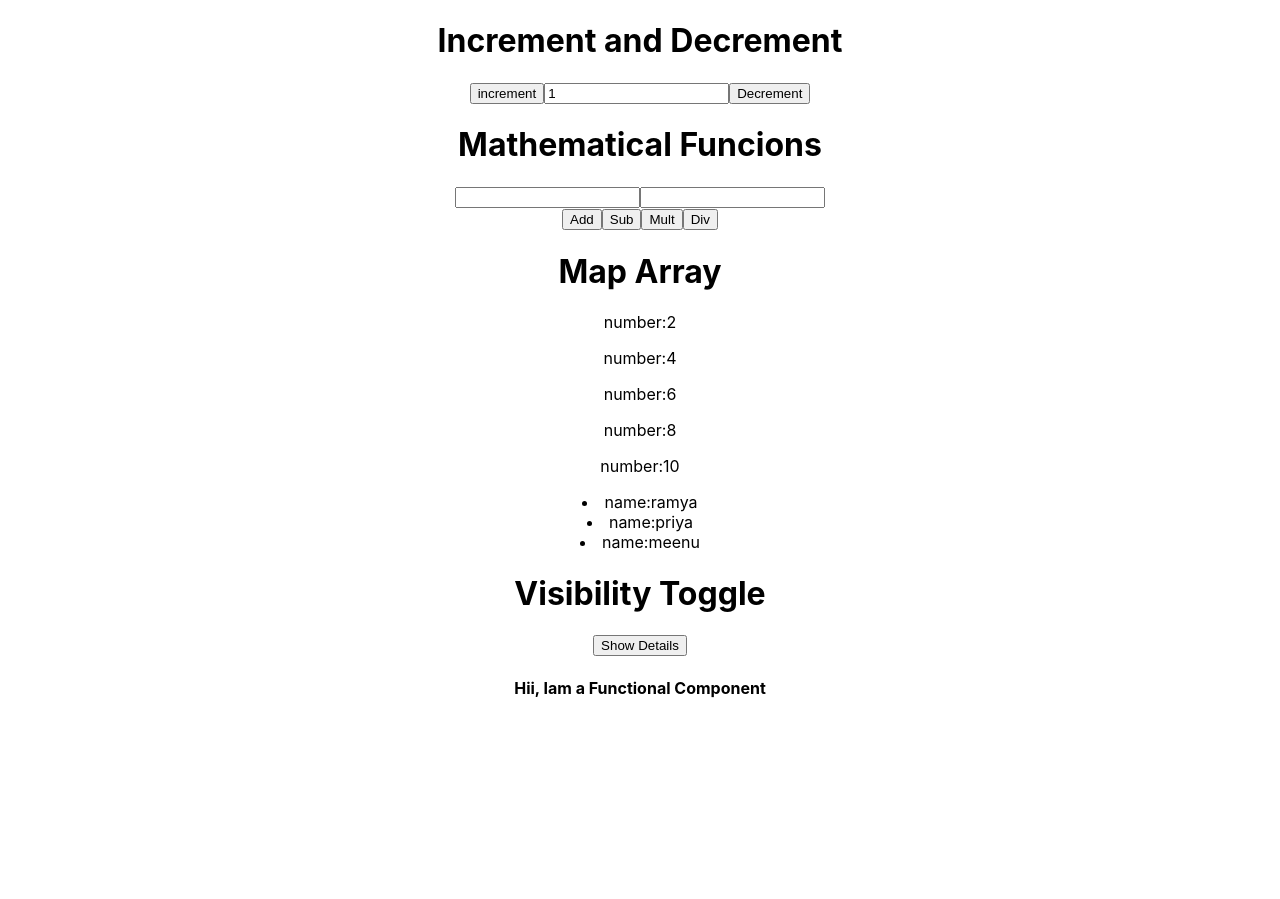
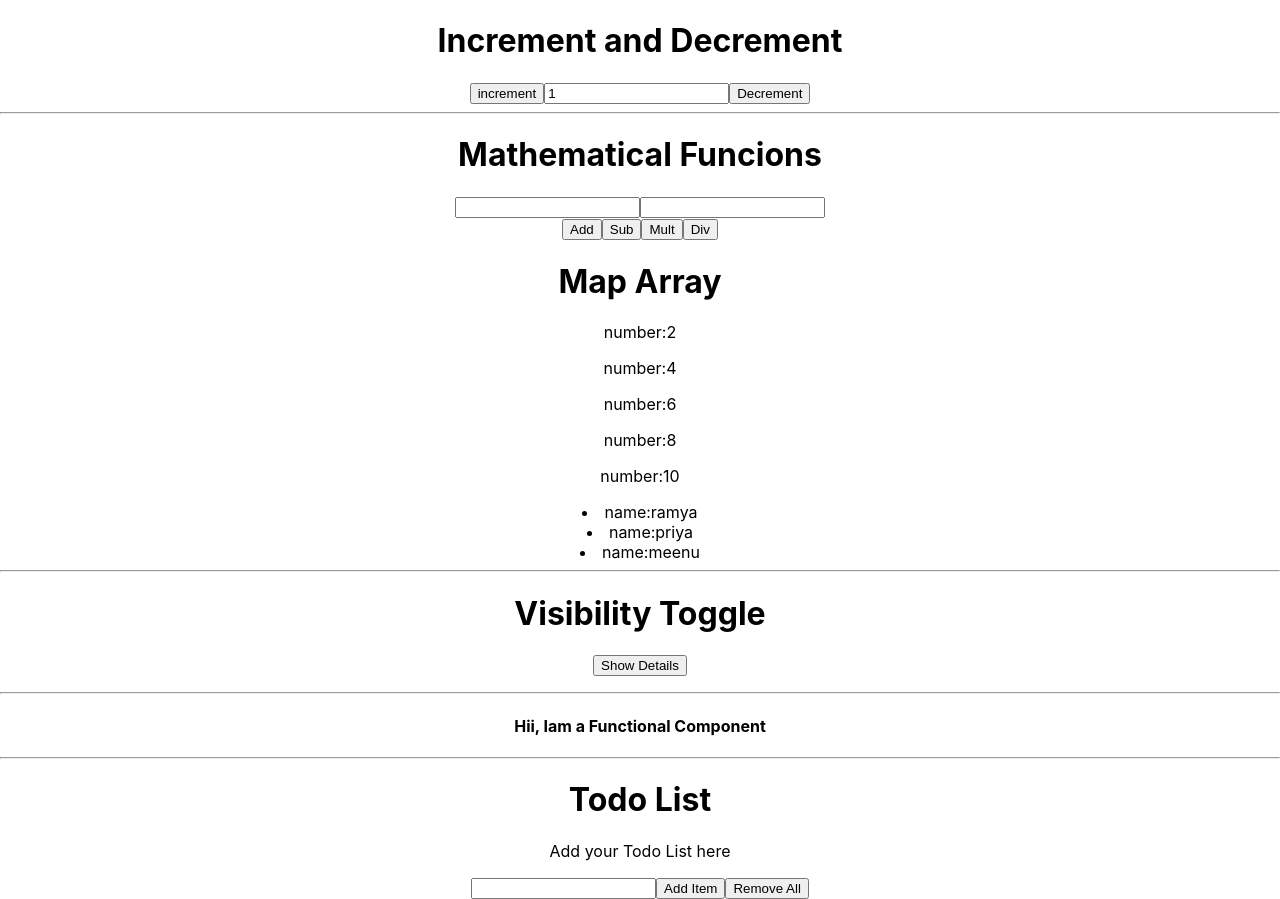
Before and after one commit to ramyamahi/Redux-Form-simple-example, a React (Create React App) app: page / in a window 1280 px wide. Before the commit the page ends 800 px from the top, so only its background shows below. Built offline with nearby package versions, Linux system fonts and the light colour scheme.

Commit message:
Todo List Program

```diff
--- a/src/App.js
+++ b/src/App.js
@@ -4,9 +4,9 @@ import Increment from "./Increment"
 import Add from "./Add"
 import './App.css';
 import VisibilityToggle from "./VisibilityToggle"
-import ClassSample from './ClassSample'
+import Indecision from './Indecision'
 import FunctionalComponent from './FunctionalComponent'
-
+import TodoList from './TodoList'
 
 class App extends Component {
   constructor(props){
@@ -27,10 +27,15 @@ class App extends Component {
       <div className="App">
       <div>
        <Increment/>
+       <hr/>
        <Add/>
+        <hr/>
        <VisibilityToggle/>
+        <hr/>
        <FunctionalComponent/>
-       <ClassSample />
+        <hr/>
+       {/*<Indecision />*/}
+       <TodoList/>
 
       </div>
         <header>
--- a/src/ClassSample.js
+++ /dev/null
@@ -1,21 +0,0 @@
-import React , {Component} from 'react'
-
-class ClassSample extends Component {
-	constructor(){
-		super();
-
-		}
-
-render(){
-
-	return (
-		<div>
-		</div>
-		);
-	}
-
-}
-
-
-
-export default ClassSample;
--- /dev/null
+++ b/src/Indecision.js
@@ -0,0 +1,56 @@
+import React , {Component} from 'react'
+
+class Indecision extends Component {
+	constructor(){
+		super();
+			this.state = {
+				options : ['Option1', 'Option2', 'Option3']
+			};
+		}
+
+randomSelect = () => {
+	const randomone = Math.floor(Math.random() * this.state.options.length);
+	const option = this.state.options[randomone];
+	alert(option);
+}
+handleRemoveall = () => {
+	this.setState({options: [] })
+}
+handleAdd = (option) => {
+	// e.preventdefault();
+	// const option = e.target.elements.option.values.trim();
+	// console.log(option);
+	this.setState({options:this.state.options.concat(option)})
+}
+getOption = (e) => {
+	var option = this.setState({options: e.target.value})
+}
+
+render(){
+
+	return (
+		<div>
+			<h1>Indecision</h1>
+			<h5>Add and Remove options</h5>
+			<button onClick={this.randomSelect.bind(this)}>What should I do?</button>
+			<button onClick={this.handleRemoveall.bind(this)}>Remove all</button>
+			<p>
+			{
+				this.state.options.map((option)=> {
+					return <li key={option}>{option}</li>
+				})
+			}
+			</p>
+			<form onSubmit={this.handleAdd.bind(this)}>
+			<input type='text' name='option' onChange={this.getOption.bind(this)}></input>
+			<button onClick={this.handleAdd.bind(this)}>Add Option</button>
+			</form>
+		</div>
+		);
+	}
+
+}
+
+
+
+export default Indecision;
--- /dev/null
+++ b/src/TodoList.js
@@ -0,0 +1,47 @@
+ import React, { Component } from 'react';
+import './App.css';
+
+class TodoList extends Component {
+  constructor(props){
+    super(props);
+    this.state={
+      items: [],
+      text:' '
+    };
+  }
+  handleChange = (event) => {
+      this.setState({text: event.target.value})
+      console.log('hi')
+  }
+  // onSubmit =() => {
+  //   this.setState({items: this.state.items.concat(this.state.text)});
+  // }
+  handleClick = () => {
+    var text = this.setState({items: this.state.items.concat(this.state.text), text:' ' });
+    // this.setState({text:' '});
+    console.log(this.state.text)
+  }
+  removeAll = () => {
+    this.setState({items: []})
+  }
+  render() {
+    return (
+    	<div>
+       <h1>Todo List</h1>
+        <p>Add your Todo List here</p>
+
+          {this.state.items.map(item => (
+          <li key={item}>{item}</li>
+        ))}
+
+        {/*<form onSubmit={this.handleSubmit}>*/}
+          <input onChange={this.handleChange.bind(this)} value={this.state.text}></input>
+          <button onClick={this.handleClick.bind(this)}>Add Item</button>
+          <button onClick={this.removeAll.bind(this)}>Remove All</button>
+        {/*</form>*/}
+    </div>
+ );
+}
+}
+
+export default TodoList;
```
Also changed, not shown: src/Add.js (+2 -29 lines).
